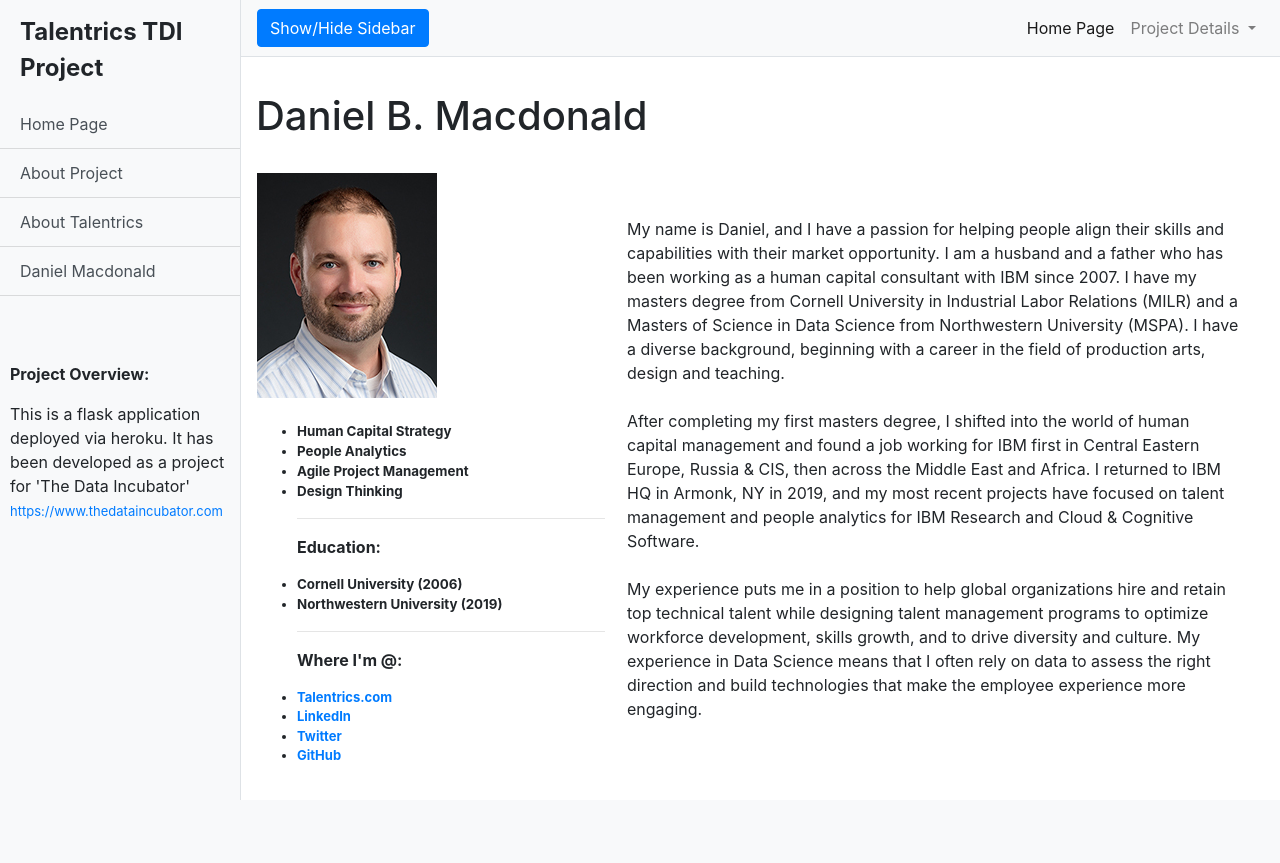
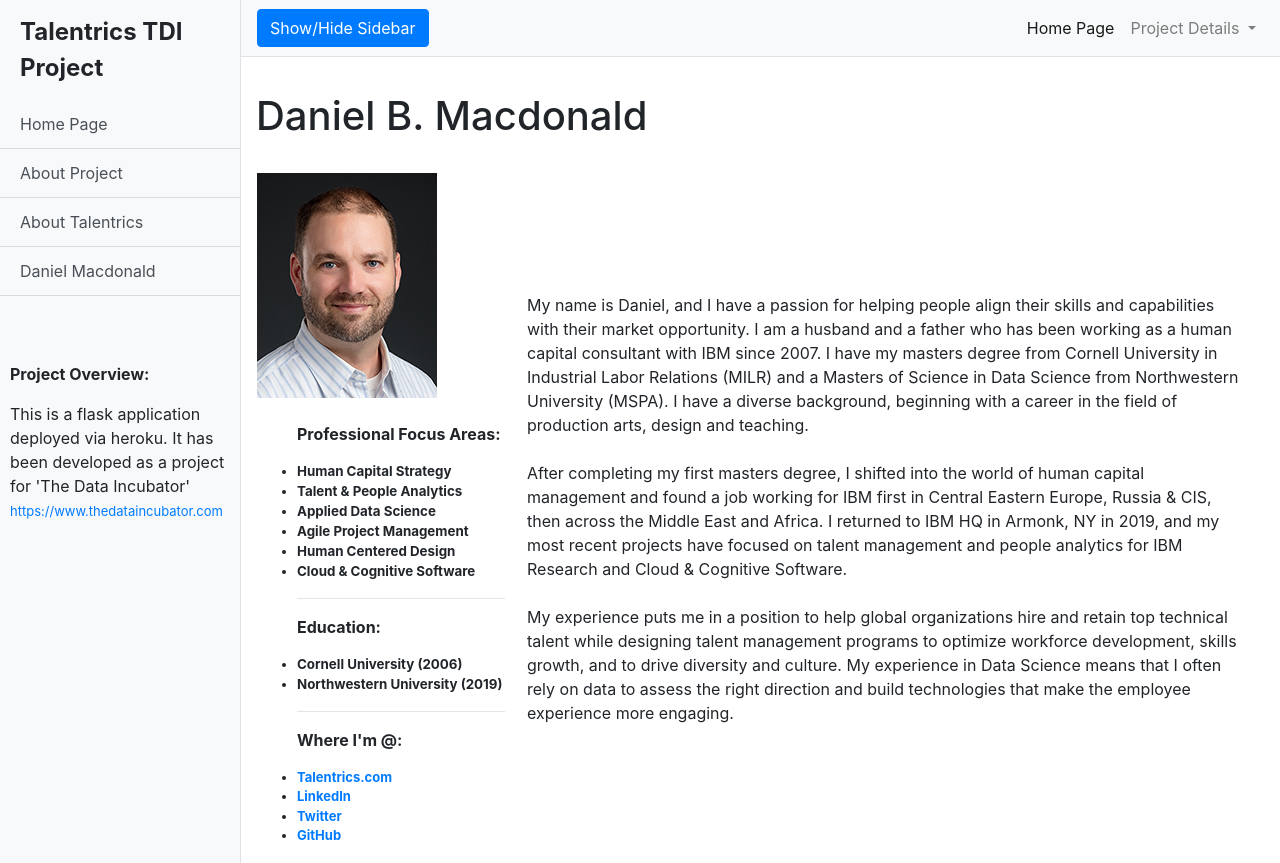
Before and after one commit to talentrics/heroku_test, a Flask app: page /danielbmacdonald in a window 1280 px wide. Before the commit the page ends 800 px from the top, so only its background shows below. Run offline with Flask 2, Linux system fonts and the light colour scheme; lists and menus that the app fills with data are empty; some libraries are stand-ins or nearby versions.

Commit message:
Update danielbmacdonald.html

```diff
--- a/templates/danielbmacdonald.html
+++ b/templates/danielbmacdonald.html
@@ -11,13 +11,16 @@
       <br>
 	      <table>
 	         <tr>
-	            <th style="width:350px"><img style="vertical-align: top" src="{{ url_for('static', filename='img/DBM_headshot.jpg') }}" width="180" height="225"><br>
+	            <th style="width:250px"><img style="vertical-align: top" src="{{ url_for('static', filename='img/DBM_headshot.jpg') }}" width="180" height="225"><br>
 	            <br>
 	            <ul>
+	            	<p style="font-weight: bold">Professional Focus Areas:</p>
 	            	<li style="font-size: smaller;">Human Capital Strategy</li>
-	            	<li style="font-size: smaller;">People Analytics</li>
+	            	<li style="font-size: smaller;">Talent & People Analytics</li>
+	            	<li style="font-size: smaller;">Applied Data Science</li>
 	            	<li style="font-size: smaller;">Agile Project Management</li>
-	            	<li style="font-size: smaller;">Design Thinking</li>
+	            	<li style="font-size: smaller;">Human Centered Design</li>
+	            	<li style="font-size: smaller;">Cloud & Cognitive Software</li>
 	            	<hr>
 	            	<p style="font-weight: bold">Education:</p>
 	            	<li style="font-size: smaller;">Cornell University (2006)</li>
```
